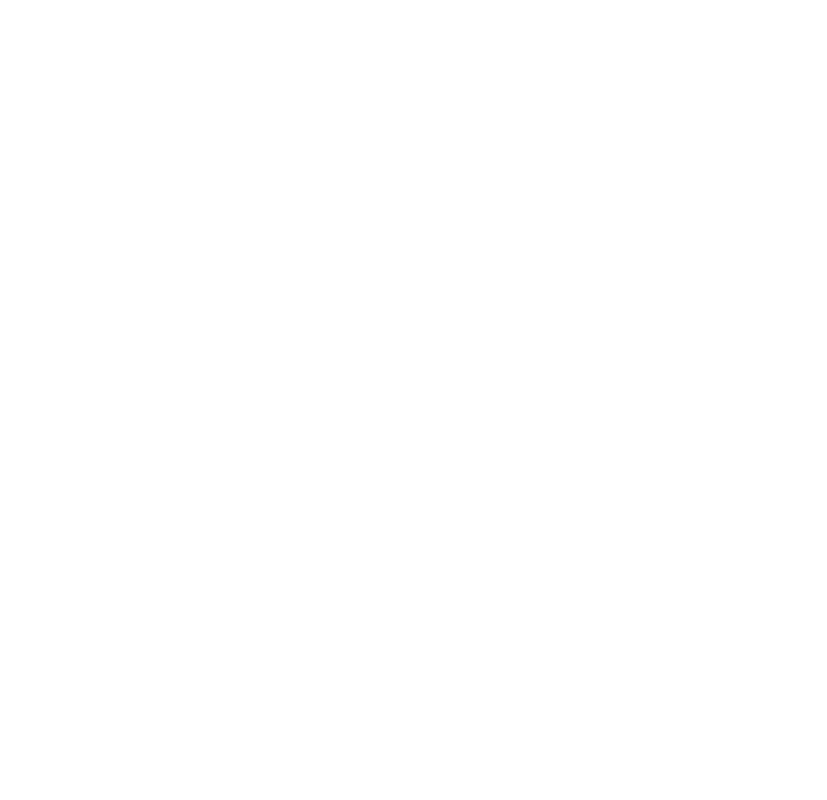
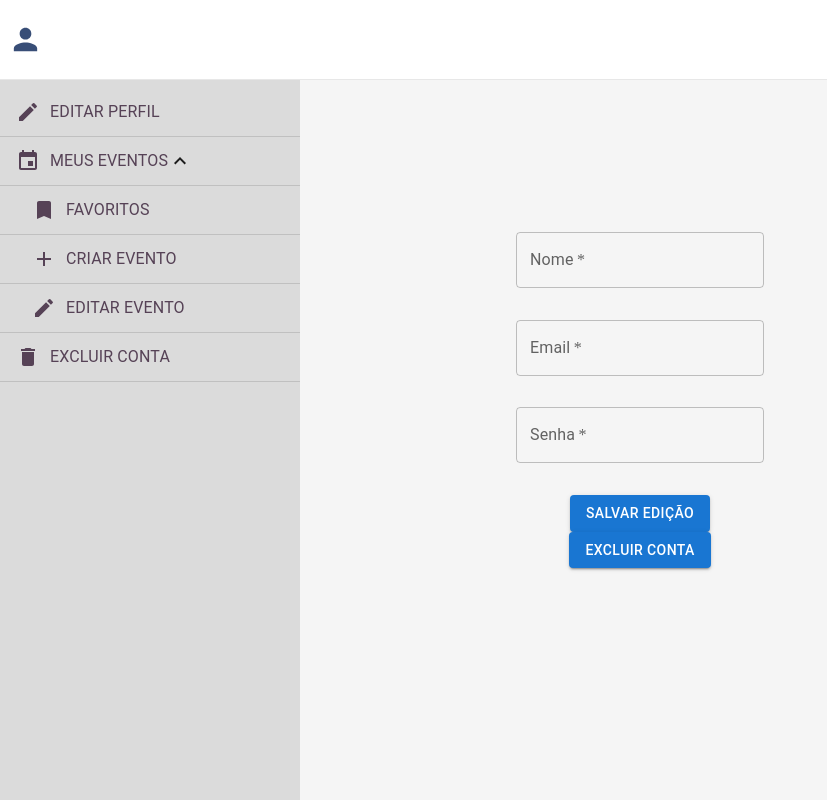
Before and after one commit to MariaPinguelli/ticket_track_front, a React (Vite) app: page /profile in a window 1280 px wide. Before the commit this address had no page. Shown: the whole page, without its empty margins (0-827 px from the left). Built offline with nearby package versions, Linux system fonts and the light colour scheme; no server answers.

Commit message:
add sidebar e navbar

```diff
--- a/src/App.tsx
+++ b/src/App.tsx
@@ -10,7 +10,7 @@ export default function App() {
       <Routes>
         <Route path="/register" element={<RegisterPage/>} />
         <Route path="/events" element={<EventPage />} />
-        <Route path="/edit" element={<EditUser />} />
+        <Route path="/profile" element={<EditUser />} />
       </Routes>
     </BrowserRouter>
   )
--- a/src/components/Navbar.tsx
+++ b/src/components/Navbar.tsx
@@ -3,19 +3,50 @@ import Stack from '@mui/material/Stack';
 import Button from '@mui/material/Button';
 import PersonIcon from '@mui/icons-material/Person';
 import IconButton from '@mui/material/IconButton';
-import { Link } from "react-router-dom";
+import { Link, useNavigate } from "react-router-dom";
+import * as React from 'react';
+import Menu from '@mui/material/Menu';
+import MenuItem from '@mui/material/MenuItem';
 
 
 
 export default function Navbar() {
+  const [anchorEl, setAnchorEl] = React.useState<null | HTMLElement>(null);
+  const open = Boolean(anchorEl);
+  const navigate = useNavigate();
+  const handleClick = (event: React.MouseEvent<HTMLButtonElement>) => {
+    setAnchorEl(event.currentTarget);
+  };
+  const handleClose = () => {
+    setAnchorEl(null);
+    navigate("/profile");
+
+  };
+
+
   return (
     <Header>
       <Stack display={'flex'} justifyContent={'center'} alignItems={"center"}>
-        <Link to={"/edit"}>
-          <IconButton sx={{ color: "#384E77", marginLeft: "80" }}>
-            <PersonIcon fontSize="large" ></PersonIcon>
-          </IconButton>
-        </Link>
+        <IconButton
+          sx={{ color: "#384E77", marginLeft: "80" }}
+          id="basic-button"
+          aria-controls={open ? 'basic-menu' : undefined}
+          aria-haspopup="true"
+          aria-expanded={open ? 'true' : undefined}
+          onClick={handleClick}>
+          <PersonIcon fontSize="large" ></PersonIcon>
+        </IconButton>
+        <Menu
+          id="basic-menu"
+          anchorEl={anchorEl}
+          open={open}
+          onClose={handleClose}
+          MenuListProps={{
+          'aria-labelledby': 'basic-button',
+        }}>
+          <MenuItem onClick={handleClose}>Minha Conta</MenuItem>
+          <MenuItem onClick={handleClose}>Logout</MenuItem>
+        </Menu>
       </Stack>
    </Header>
  )
--- a/src/main.tsx
+++ b/src/main.tsx
@@ -4,10 +4,12 @@ import App from './App.tsx'
 //import ResetStyle from './style/ResetStyle.tsx'
 //import GlobalStyle from './style/GlobalStyle.tsx'
 import CssBaseline from '@mui/material/CssBaseline';
+import GlobalStyle from './style/GlobalStyle.tsx';
 
 ReactDOM.createRoot(document.getElementById('root')!).render(
   <React.StrictMode>
-    <CssBaseline/>
+    <CssBaseline />
+    <GlobalStyle/>
     <App/>
   </React.StrictMode>,
 )
--- a/src/pages/EditUserPage.tsx
+++ b/src/pages/EditUserPage.tsx
@@ -1,11 +1,36 @@
 import styled from "styled-components";
 import axios from "axios";
 import { useState } from "react";
+import Box from '@mui/material/Box';
+import TextField from '@mui/material/TextField';
+import Navbar from "../components/Navbar";
+import Button from '@mui/material/Button';
+import List from '@mui/material/List';
+import ListItem from '@mui/material/ListItem';
+import ListItemButton from '@mui/material/ListItemButton';
+import ListItemIcon from '@mui/material/ListItemIcon';
+import ListItemText from '@mui/material/ListItemText';
+import Divider from '@mui/material/Divider';
+import BookmarkIcon from '@mui/icons-material/Bookmark';
+import EditIcon from '@mui/icons-material/Edit';
+import DeleteIcon from '@mui/icons-material/Delete';
+import EventIcon from '@mui/icons-material/Event';
+import ExpandLess from '@mui/icons-material/ExpandLess';
+import ExpandMore from '@mui/icons-material/ExpandMore';
+import Collapse from '@mui/material/Collapse';
+import AddIcon from '@mui/icons-material/Add';
+
+
 
 export default function EditUser() {
   const [nameEdit, setNameEdit] = useState('');
   const [emailEdit, setEmailEdit] = useState('');
   const [passwordEdit, setPasswordEdit] = useState('');
+  const [open, setOpen] = useState(true);
+
+const handleNestedList = () => {
+    setOpen(!open);
+};
 
 
 async function handleClick() {
@@ -34,32 +59,95 @@ async function handleUpdate(e:any) {
   getUsersTest();
   return (
     <Container>
-      <Form onSubmit={handleUpdate}>
-        <input
-          placeholder='Nome'
+      <Navbar />
+      <SideBar>
+        <List sx={{bgcolor:"#DBDBDB", height:"300px"}}>
+          <ListItemButton>
+            <ListItemIcon sx={{display:"flex", justifyContent:"center", alignItems:"center", gap:"10px"}}>
+              <EditIcon sx={{ color: "#564256"}}></EditIcon>
+              <ListItemText primary="EDITAR PERFIL" sx={{color:"#564256", fontWeight:"bold"}}></ListItemText>
+            </ListItemIcon>
+          </ListItemButton>
+          <Divider />
+          <ListItemButton onClick={handleNestedList}>
+            <ListItemIcon sx={{display:"flex", justifyContent:"center", alignItems:"center", gap:"10px"}}>
+              <EventIcon sx={{ color: "#564256"}}></EventIcon>
+              <ListItemText primary="MEUS EVENTOS" sx={{color:"#564256", fontWeight:"bold"}}></ListItemText>
+            </ListItemIcon>
+            {open ? <ExpandLess /> : <ExpandMore />}
+          </ListItemButton>
+          <Divider/>
+          <Collapse  in={open} timeout="auto" unmountOnExit>
+            <ListItemButton sx={{pl:4}}>
+              <ListItemIcon sx={{display:"flex", justifyContent:"center", alignItems:"center", gap:"10px"}}>
+                <BookmarkIcon sx={{ color: "#564256"}}></BookmarkIcon>
+                <ListItemText primary="FAVORITOS" sx={{color:"#564256", fontWeight:"bold"}}></ListItemText>
+              </ListItemIcon>
+            </ListItemButton>
+            <Divider />
+            <ListItemButton sx={{pl:4}}>
+              <ListItemIcon sx={{display:"flex", justifyContent:"center", alignItems:"center", gap:"10px"}}>
+                <AddIcon sx={{ color: "#564256"}}></AddIcon>
+                <ListItemText primary="CRIAR EVENTO" sx={{color:"#564256", fontWeight:"bold"}}></ListItemText>
+              </ListItemIcon>
+            </ListItemButton>
+            <Divider/>
+            <ListItemButton sx={{pl:4}}>
+              <ListItemIcon sx={{display:"flex", justifyContent:"center", alignItems:"center", gap:"10px"}}>
+                <EditIcon sx={{ color: "#564256"}}></EditIcon>
+                <ListItemText primary="EDITAR EVENTO" sx={{color:"#564256", fontWeight:"bold"}}></ListItemText>
+              </ListItemIcon>
+            </ListItemButton>
+            <Divider/>
+          </Collapse>
+          <ListItemButton>
+            <ListItemIcon sx={{display:"flex", justifyContent:"center", alignItems:"center", gap:"10px"}}>
+              <DeleteIcon sx={{ color: "#564256"}}></DeleteIcon>
+              <ListItemText primary="EXCLUIR CONTA" sx={{color:"#564256", fontWeight:"bold"}}></ListItemText>
+            </ListItemIcon>
+          </ListItemButton>
+          <Divider />
+        </List>
+      </SideBar>
+      <ProfileContainer>
+      <Box component={'form'}
+        sx={{
+          display: "flex", flexDirection: "column", height: "300px", justifyContent: "space-between",
+          alignItems:"center", width:"350px"
+        }}
+
+        onSubmit={handleUpdate}>
+
+        <TextField
+          id="name"
+          label='Nome'
           type='text'
           required
           value={nameEdit}
           onChange={e => setNameEdit(e.target.value)}
         />
-        <input
-          placeholder='Email'
+        <TextField
+          id="email"
+          label='Email'
           type='email'
           required
           value={emailEdit}
           onChange={e => setEmailEdit(e.target.value)}
         />
-        <input
-          placeholder='Senha'
+        <TextField
+          id="password"
+          label='Senha'
           type='password'
           required
           value={passwordEdit}
           onChange={e => setPasswordEdit(e.target.value)}
         />
-        <button type='submit'>Salvar edição</button>
-      </Form>
+        <Button variant="contained" type='submit'>Salvar edição</Button>
 
-      <Deletar onClick={handleClick}>Excluir Conta</Deletar>
+        </Box>
+
+        <Button variant="contained" onClick={handleClick}>Excluir Conta</Button>
+        </ProfileContainer>
     </Container>
   )
 }
@@ -71,38 +159,25 @@ const Container = styled.div`
   align-items: center;
   height: 100vh;
   width: 100%;
+  background-color: #F5F5F5;
 `
 
-const Deletar = styled.button`
-height  : 50px ;
-width: 130px;
-border-radius: 6px;
-color: white;
-font-size: 15px;
-font-weight: 700;
-background-color: #B26262;
-border: 1px solid #D5D7CC;
-`
-const Form = styled.form`
+const SideBar = styled.div`
 display: flex;
 flex-direction: column;
-gap: 10px;
+height: 90vh;
+width:  300px;
+background-color: #DBDBDB;
+bottom: 0;
+left: 0;
+position: fixed;
+`
 
-  input{
-    border-radius: 7px;
-    border: 1px solid #D5D7CC;
-    height: 25px;
-    width: 200px;
-  }
-
-  button{
-    border-radius: 8px;
-    background-color: #7ab19c;
-    color: #2F2F2F;
-    font-size: 15px;
-    font-weight: 700;
-    border: 1px solid #D5D7CC;
-    height: 30px;
-    width: 200px;
-  }
+const ProfileContainer = styled.div`
+display: flex;
+flex-direction: column;
+justify-content: center;
+align-items: center;
+height: 100vh;
+background-color: #F5F5F5;
 `
--- a/src/style/GlobalStyle.tsx
+++ b/src/style/GlobalStyle.tsx
@@ -6,50 +6,17 @@ const GlobalStyle = createGlobalStyle`
         font-style: normal;
         font-weight: 400;
     }
-    button {
-        outline: none;
-        border: none;
-        border-radius: 5px;
-        background-color: #a328d6;
-        font-size: 20px;
-        font-weight: 600;
-        color: #fff;
-        cursor: pointer;
-        width: 100%;
-        padding: 12px;
-    }
+
     h1 {
         font-weight: 700;
         font-size: 26px;
         color: white;
     }
-    input {
-        font-size: 20px;
-        width: calc(100% - 30px);
-        border-radius: 5px;
-        outline: none;
-        border: 1px solid #ccc;
-        padding: 15px;
-        margin: 1px;
-        :focus {
-            border: 2px solid #ffb6b6;
-            margin: 0px;
-        }
-    }
-    form {
-        display: flex;
-        flex-direction: column;
-        justify-content: center;
-        align-items: center;
-        gap: 15px;
-        width: 100%;
-        border-radius: 5px;
-    }
+
     a {
         font-weight: 700;
         font-size: 15px;
         line-height: 18px;
-        color: white;
         text-decoration: none;
         padding-top: 30px;
     }
```
